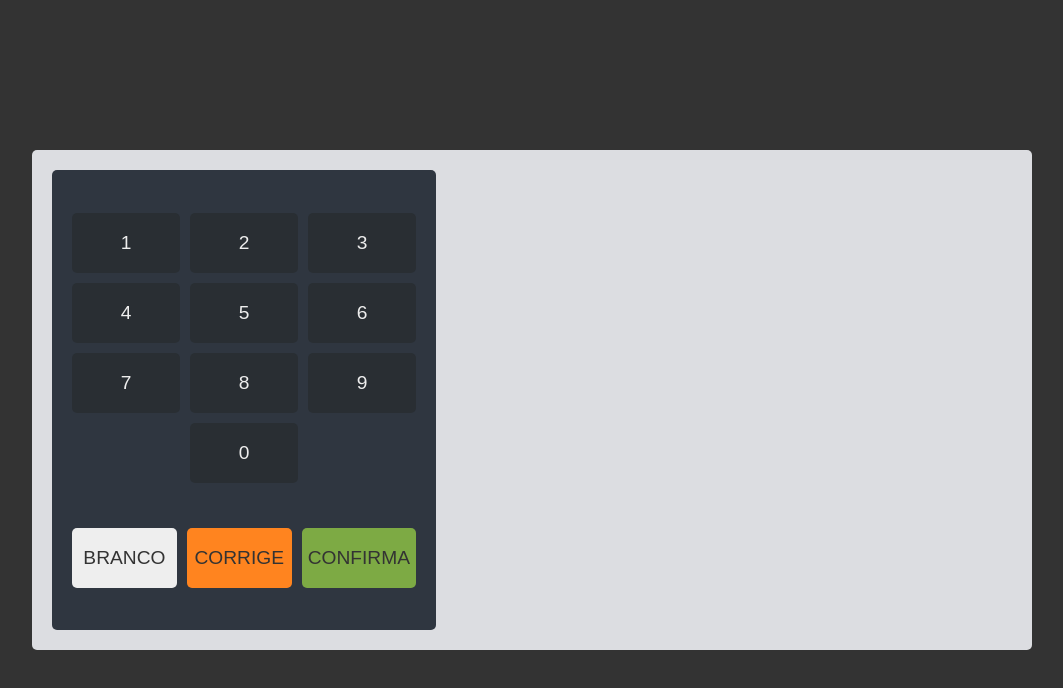
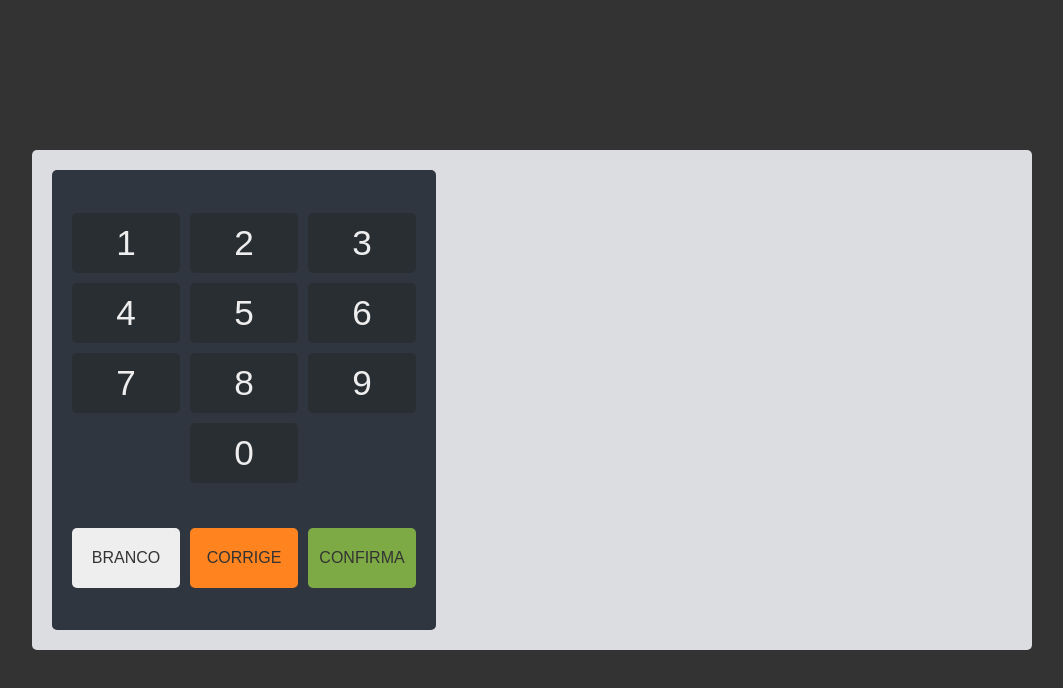
Before and after one commit to barbosadiego/urna-eletronica-vuejs, a Vue app: page / in a window 1280 px wide. Shown: the top 688 px of the page, without its empty margins (108-1171 px from the left). Built offline with nearby package versions, Linux system fonts and the light colour scheme.

Commit message:
teclado css update

```diff
--- a/src/components/Teclado.vue
+++ b/src/components/Teclado.vue
@@ -41,13 +41,15 @@ export default {
   grid-template-columns: repeat(3,1fr);
   gap: 10px;
 }
+.numeros button{
+  font-size: 2.2rem;
+}
 .numeros button:last-child{
   grid-column: 2;
 }
 .teclado button{
   width: 100%;
   height: 60px;
-  font-size: 1.2rem;
   border-radius: 5px;
   background-color: var(--ballot-box-keyboard-button-color);
   color: var(--light-text-color);
@@ -58,6 +60,7 @@ export default {
 }
 .acoes button{
   color: var(--dark-text-color);
+  font-size: 1rem;
 }
 .acoes .btn-branco{
   background-color: var(--ballot-box-white-button-color);
```
